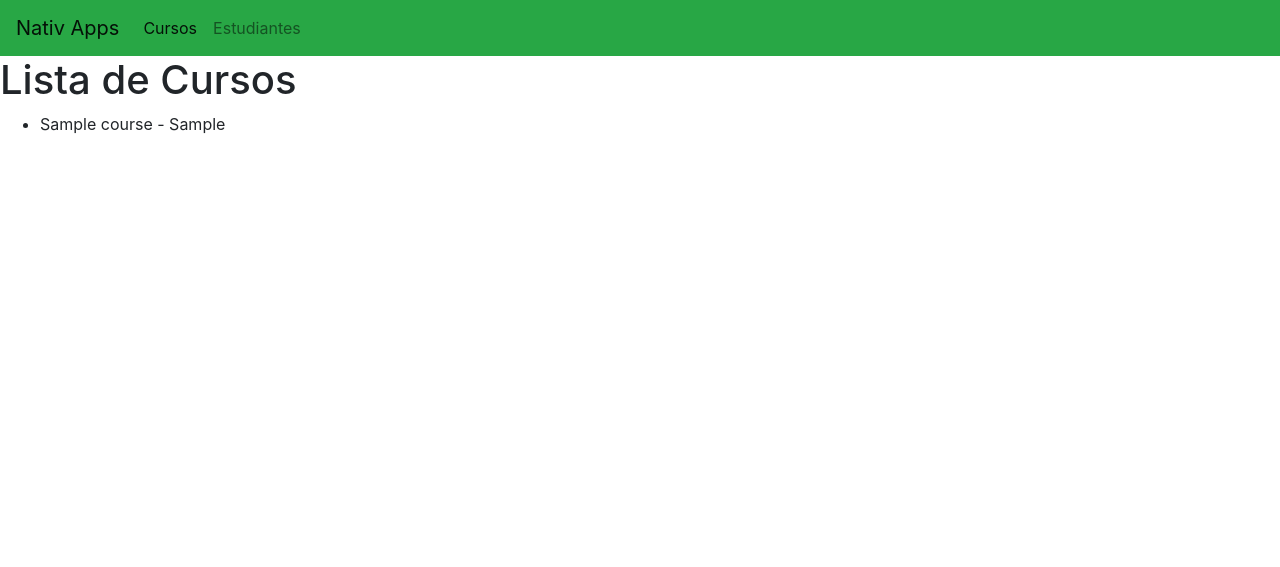
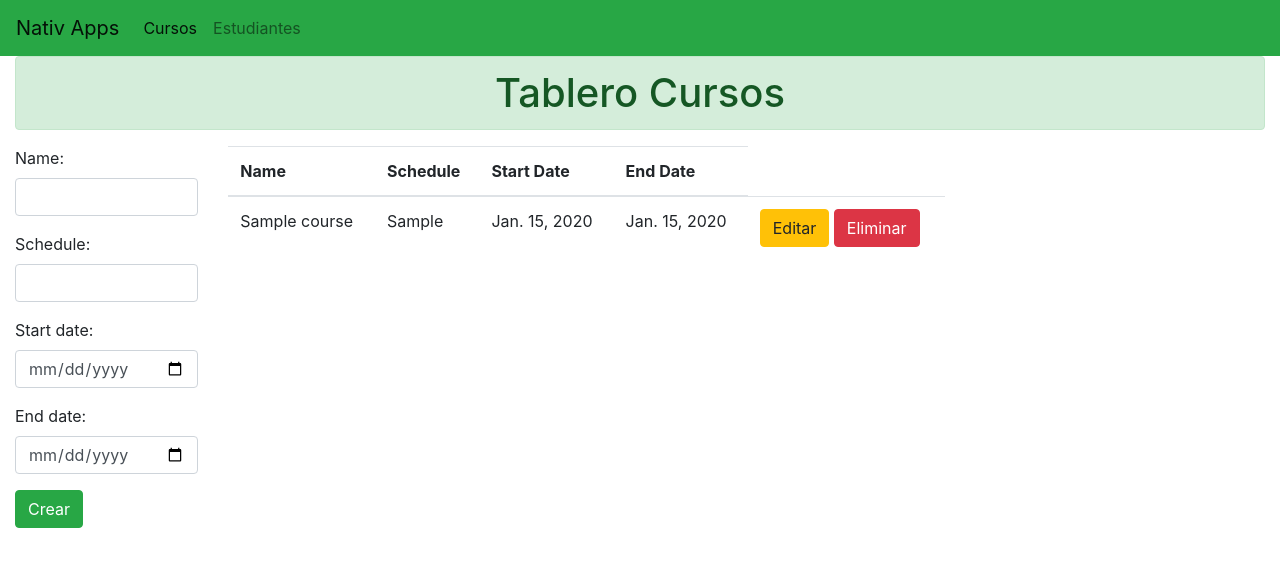
Before and after one commit to Reyes2777/nativ_apps_test, a Django app: page /courses/ in a window 1280 px wide. Shown: the top 567 px of the page. Run offline with Django 4.2, Linux system fonts and the light colour scheme; tables that the repository leaves empty hold one stand-in row (values such as "Sample post"); some libraries are stand-ins or nearby versions.

Commit message:
refactor: refactor and create jquery with ajax CRUD courses

```diff
--- a/course_manager/forms.py
+++ b/course_manager/forms.py
@@ -0,0 +1,25 @@
+from django import forms
+from django.forms import TextInput, DateInput
+from course_manager.models import Course
+
+
+class CourseForm(forms.ModelForm):
+    class Meta:
+        model = Course
+        fields = ['name', 'schedule', 'start_date', 'end_date']
+        widgets = {
+            'name': TextInput(attrs={'class': 'form-control', 'id': 'name_id'}),
+            'schedule': TextInput(attrs={'class': 'form-control', 'id': 'schedule_id'}),
+            'start_date': DateInput(attrs={'class': 'form-control', 'id': 'start_date_id', 'type': 'date'}),
+            'end_date': DateInput(attrs={'class': 'form-control', 'id': 'end_date_id', 'type': 'date'})
+        }
+
+    def clean(self):
+        cleaned_data = super().clean()
+        start_date = cleaned_data.get('start_date')
+        end_date = cleaned_data.get('end_date')
+
+        if start_date and end_date and start_date > end_date:
+            raise forms.ValidationError('La fecha de inicio no puede ser mayor que la fecha de finalización')
+
+        return cleaned_data
--- /dev/null
+++ b/course_manager/static/js/index.js
@@ -0,0 +1,105 @@
+$(document).ready(function() {
+    // Envío del formulario de creación de curso con AJAX
+    $('#create-course-form').submit(function(event) {
+        event.preventDefault();
+
+        $.ajax({
+            type: 'POST',
+            url: 'create-course',
+            data: $('#create-course-form').serialize(),
+            success: function(data) {
+                // Limpiar el formulario
+                $('#create-course-form')[0].reset();
+                console.log(data)
+                // Agregar el nuevo curso a la tabla
+                $('#course-table > tbody').append(
+                    '<tr>' +
+                        '<td>' + data.name + '</td>' +
+                        '<td>' + data.schedule + '</td>' +
+                        '<td>' + data.start_date + '</td>' +
+                        '<td>' + data.end_date + '</td>' +
+                    '</tr>'
+                );
+            },
+            error: function(xhr, status, error) {
+                console.log(xhr.responseText);
+            }
+        });
+    });
+
+
+  $('table').on('click', 'input.btn-danger', function(event) {
+    event.preventDefault();
+    const btn = $(this);
+    const url = `/courses/delete/${btn.data('course-id')}/`;
+    if (confirm('¿Desea eliminar el curso?')) {
+      $.ajax({
+        url: url,
+        type: 'POST',
+        beforeSend: function(xhr, settings) {
+      xhr.setRequestHeader("X-CSRFToken", getCookie("csrftoken"));
+    },
+        success: function(response) {
+          if (response.success) {
+            alert('El curso se ha eliminado correctamente.');
+            location.reload();
+          } else {
+            alert('No se ha podido eliminar el curso. Intente de nuevo.');
+          }
+        },
+        error: function() {
+          alert('No se ha podido eliminar el curso. Intente de nuevo.');
+        }
+      });
+    }
+  });
+
+  $("#edit-course-btn").on('click', function() {
+  var courseId = $(this).data('course-id');
+  $('#edit-course-modal').modal('show');
+  $("#edit-course-form").attr('data-course-id', courseId)
+
+  });
+
+  $(document).on('click', '#update-course-btn', function() {
+  var form = $('#edit-course-form');
+  var courseId = form.attr('data-course-id');
+  console.log(courseId)
+  const url = `/courses/update/${courseId}/`;
+    const formData = $('#edit-course-form').serialize();
+    $.ajax({
+      url: url,
+      type: 'POST',
+      data: formData,
+      success: function(response) {
+        if (response.success) {
+          alert('El curso se ha actualizado correctamente.');
+          location.reload();
+        } else {
+          alert('No se ha podido actualizar el curso. Verifique los errores.');
+        }
+      },
+      error: function() {
+        alert('No se ha podido actualizar el curso. Intente de nuevo.');
+      }
+    });
+
+  });
+});
+
+
+
+function getCookie(name) {
+    var cookieValue = null;
+    if (document.cookie && document.cookie !== '') {
+        var cookies = document.cookie.split(';');
+        for (var i = 0; i < cookies.length; i++) {
+            var cookie = cookies[i].trim();
+            if (cookie.substring(0, name.length + 1) === (name + '=')) {
+                cookieValue = decodeURIComponent(cookie.substring(name.length + 1));
+                break;
+            }
+        }
+    }
+    return cookieValue;
+}
--- a/course_manager/templates/base.html
+++ b/course_manager/templates/base.html
@@ -6,6 +6,9 @@
     {% load static %}
     <meta charset="UTF-8">
     <meta charset="UTF-8">
+    <script src="https://code.jquery.com/jquery-3.6.0.min.js"></script>
+    <script src="https://cdnjs.cloudflare.com/ajax/libs/twitter-bootstrap/4.6.0/js/bootstrap.min.js"></script>
+
     <title>{% block title %} {% endblock %}</title>
 </head>
 <body>
--- a/course_manager/templates/courses/index.html
+++ b/course_manager/templates/courses/index.html
@@ -1,12 +1,69 @@
-{% extends "base.html" %}
-{% block title %}Index{% endblock %}
+{% extends 'base.html' %}
 {% block content %}
-  <h1>Lista de Cursos</h1>
-  <ul>
-  {% for course in object_list %}
-    <li>{{ course.name }} - {{ course.schedule }}</li>
-  {% empty %}
-    <li>No hay Cursos disponibles</li>
-  {% endfor %}
-  </ul>
+{% load static %}
+<div class="container-fluid">
+  <h1 class="alert alert-success text-center">Tablero Cursos</h1>
+  <div class="row">
+    <div class="col-sm-2">
+      <form id="create-course-form"  method="POST">
+          {% csrf_token %}
+          {{ form.as_p }}
+
+          <input type="submit" class="btn btn-success" value="Crear" >
+      </form>
+    </div>
+    <div class="col-sm-7">
+      <table id='course-table' class="table table-hover">
+        <thead>
+          <th>Name</th>
+          <th>Schedule</th>
+          <th>Start Date</th>
+          <th>End Date</th>
+        </thead>
+        <tbody>
+        {% for course in courses%}
+          <tr>
+            <td>{{course.name}}</td>
+            <td>{{course.schedule}}</td>
+            <td>{{course.start_date}}</td>
+            <td>{{course.end_date}}</td>
+             <td>
+                <button class="btn btn-warning edit-course-btn" data-course-id="{{ course.id }}" id="edit-course-btn">Editar</button>
+                <button class="btn btn-danger delete-course-btn" data-course-id="{{ course.id }}" id="delete-course-btn">Eliminar</button>
+        </td>
+          </tr>
+        {% endfor %}
+        </tbody>
+
+      </table>
+    </div>
+    <div class="col-sm-2">
+    </div>
+  </div>
+</div>
+<div class="modal fade" id="edit-course-modal" tabindex="-1" role="dialog" aria-labelledby="edit-course-modal-label" aria-hidden="true">
+  <div class="modal-dialog" role="document">
+    <div class="modal-content">
+      <div class="modal-header">
+        <h5 class="modal-title" id="edit-course-modal-label">Editar Curso</h5>
+        <button type="button" class="close" data-dismiss="modal" aria-label="Close">
+          <span aria-hidden="true">&times;</span>
+        </button>
+      </div>
+      <div class="modal-body">
+        <form id="edit-course-form">
+          {% csrf_token %}
+          {{ form.as_p }}
+        </form>
+      </div>
+      <div class="modal-footer">
+        <button type="button" class="btn btn-secondary" data-dismiss="modal">Cancelar</button>
+        <button type="button" id="update-course-btn" class="btn btn-primary">Guardar</button>
+      </div>
+    </div>
+  </div>
+</div>
+
+<script src="{% static 'js/index.js' %}"></script>
+
 {% endblock %}
--- a/course_manager/urls.py
+++ b/course_manager/urls.py
@@ -1,12 +1,14 @@
 from django.urls import path
 
-from course_manager.views import CourseList, CourseCreate, CourseUpdate, CourseDelete, CourseDetail
-
+from course_manager.views import home, create_course, delete_course, update_course
 
 urlpatterns = [
-    path('', CourseList.as_view(template_name='courses/index.html'), name='courses_list'),
-    path('create', CourseCreate.as_view(template_name='courses/create.html'), name='courses_create'),
-    path('<int:pk>/detail/', CourseDetail.as_view(template_name='courses/detail.html'), name='course_detail'),
-    path('<int:pk>/update/', CourseUpdate.as_view(template_name='courses/update.html'), name='course_update'),
-    path('<int:pk>/delete/', CourseDelete.as_view(template_name='courses/delete.html'), name='course_delete'),
+    path('', home, name='home'),
+    path('create-course', create_course, name='create_course'),
+    path('delete/<int:pk>/', delete_course, name='delete_course'),
+    path('update/<int:pk>/', update_course, name='update_course'),
+    # path('create', CourseCreate.as_view(template_name='courses/create.html'), name='courses_create'),
+    # path('<int:pk>/detail/', CourseDetail.as_view(template_name='courses/detail.html'), name='course_detail'),
+    # path('<int:pk>/update/', CourseUpdate.as_view(template_name='courses/update.html'), name='course_update'),
+    # path('<int:pk>/delete/', CourseDelete.as_view(template_name='courses/delete.html'), name='course_delete'),
 ]
--- a/course_manager/views.py
+++ b/course_manager/views.py
@@ -1,11 +1,63 @@
 from django import forms
 from django.contrib import messages
 from django.contrib.messages.views import SuccessMessageMixin
+from django.http import JsonResponse
+from django.shortcuts import render, get_object_or_404
 from django.urls import reverse
+from django.views.decorators.csrf import ensure_csrf_cookie
+from django.views.decorators.http import require_POST
 from django.views.generic import ListView, DetailView
 from django.views.generic.edit import CreateView, DeleteView, UpdateView
 
+from course_manager.forms import CourseForm
 from course_manager.models import Course
+
+
+def home(_request):
+    form = CourseForm
+    courses = Course.objects.all()
+    context = {'form': form, 'courses': courses}
+    return render(_request, 'courses/index.html', context)
+
+
+def create_course(request):
+    if request.method == 'POST':
+        form = CourseForm(request.POST)
+        if form.is_valid():
+            course = form.save()
+            data = {
+                'name': course.name,
+                'schedule': course.schedule,
+                'start_date': course.start_date,
+                'end_date': course.end_date,
+            }
+            return JsonResponse(data)
+        else:
+            return JsonResponse({'error': 'Formulario inválido.'}, status=400)
+    else:
+        return JsonResponse({'error': 'Método HTTP no permitido.'}, status=405)
+
+
+@ensure_csrf_cookie
+@require_POST
+def update_course(request, pk):
+    course = get_object_or_404(Course, pk=pk)
+    form = CourseForm(request.POST, instance=course)
+    if form.is_valid():
+        form.save()
+        data = {'success': True}
+    else:
+        data = {'success': False, 'errors': form.errors}
+    return JsonResponse(data)
+
+
+@ensure_csrf_cookie
+@require_POST
+def delete_course(request, pk):
+    course = get_object_or_404(Course, pk=pk)
+    course.delete()
+    data = {'success': True}
+    return JsonResponse(data)
 
 
 class CourseList(ListView):
```
